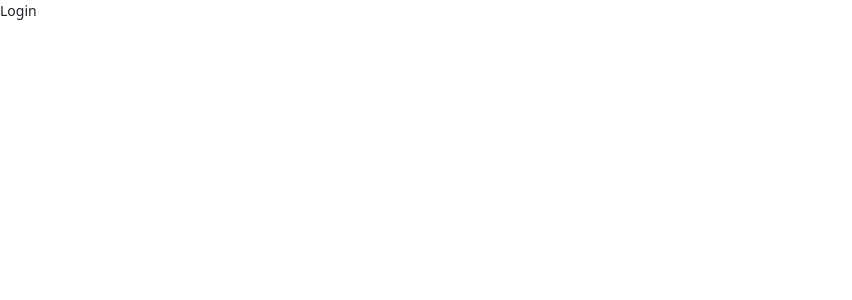
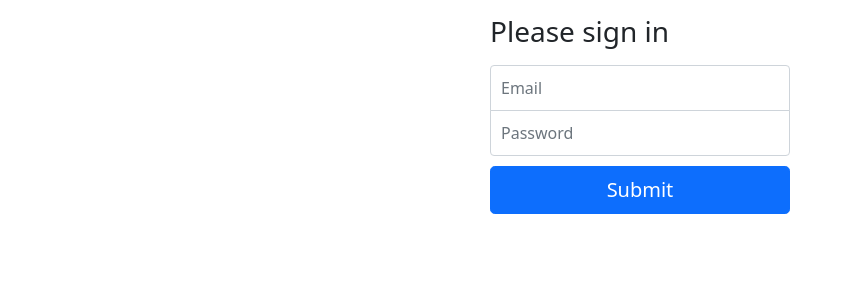
Before and after one commit to yuki0920/company_board_front, a Vue app: page /login in a window 1280 px wide. Shown: the top 300 px of the page, without its empty margins (0-852 px from the left). Built offline with nearby package versions, Linux system fonts and the light colour scheme.

Commit message:
Use reactive

```diff
--- a/src/pages/Login.vue
+++ b/src/pages/Login.vue
@@ -1,8 +1,81 @@
 <template>
-  Login
+  <main class="form-signin">
+    <form @submit.prevent="submit">
+      <h1 class="h3 mb-3 fw-normal">Please sign in</h1>
+      <input v-model="form.email" type="email" class="form-control" placeholder="Email" required>
+      <input v-model="form.password" type="password" class="form-control" placeholder="Password" required>
+      <button class="w-100 btn btn-lg btn-primary" type="submit">Submit</button>
+    </form>
+  </main>
 </template>
 <script>
+// reactiveはrefと異なり複数のプロパティをまとめられる
+import {reactive} from 'vue'
+
 export default {
   name: "Login",
+  setup() {
+    const form = reactive({
+      email: '',
+      password: '',
+    })
+
+    const submit = () => {
+      console.log({
+        email: form.email,
+        password: form.password,
+      })
+    }
+
+    return  {
+      form,
+      submit
+    }
+  }
 }
 </script>
+
+<style scoped>
+html,
+body {
+  height: 100%;
+}
+
+body {
+  display: flex;
+  align-items: center;
+  padding-top: 40px;
+  padding-bottom: 40px;
+  background-color: #f5f5f5;
+}
+
+.form-signin {
+  width: 100%;
+  max-width: 330px;
+  padding: 15px;
+  margin: auto;
+}
+.form-signin .checkbox {
+  font-weight: 400;
+}
+.form-signin .form-control {
+  position: relative;
+  box-sizing: border-box;
+  height: auto;
+  padding: 10px;
+  font-size: 16px;
+}
+.form-signin .form-control:focus {
+  z-index: 2;
+}
+.form-signin input[type="email"] {
+  margin-bottom: -1px;
+  border-bottom-right-radius: 0;
+  border-bottom-left-radius: 0;
+}
+.form-signin input[type="password"] {
+  margin-bottom: 10px;
+  border-top-left-radius: 0;
+  border-top-right-radius: 0;
+}
+</style>
```
